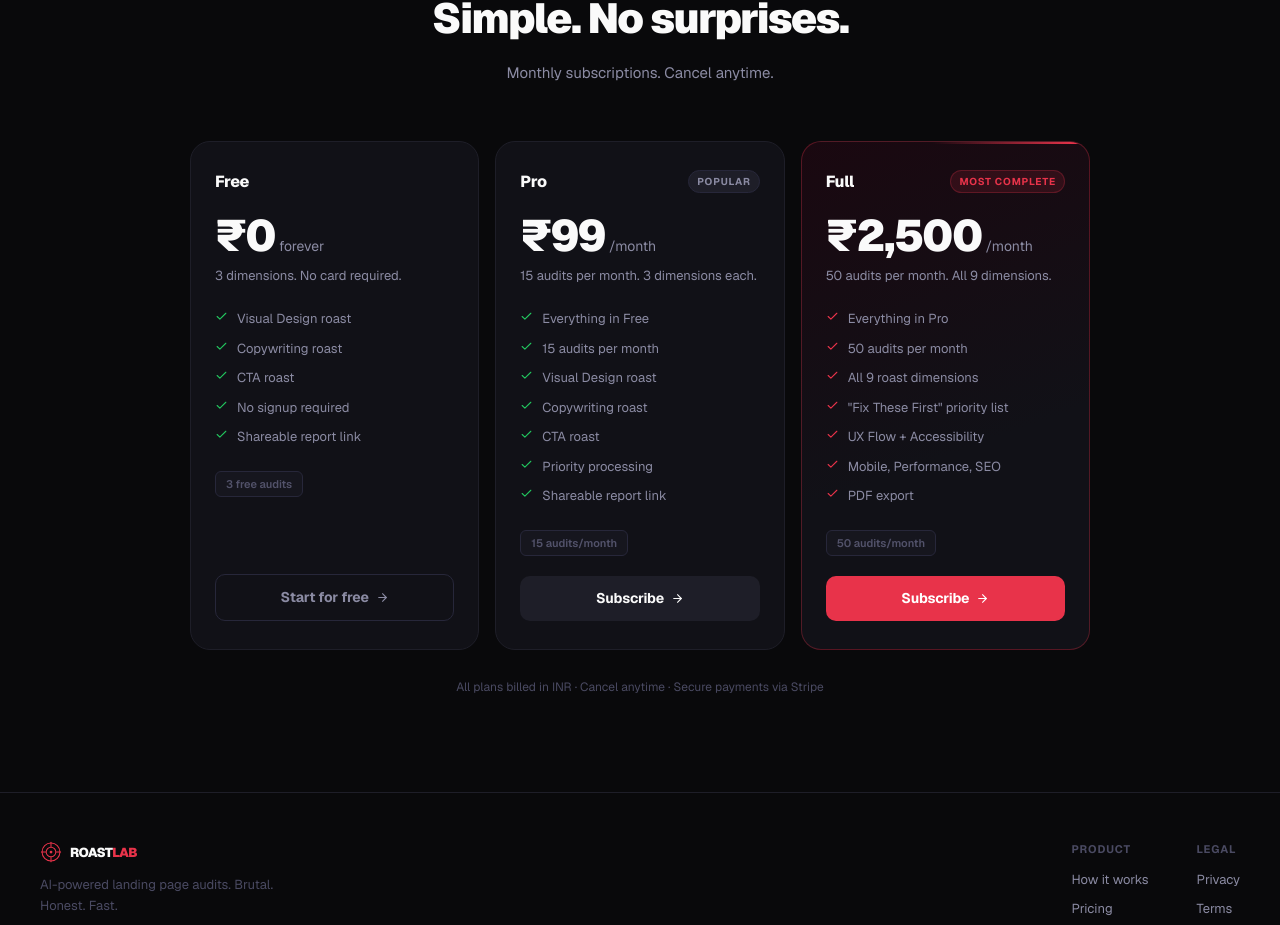
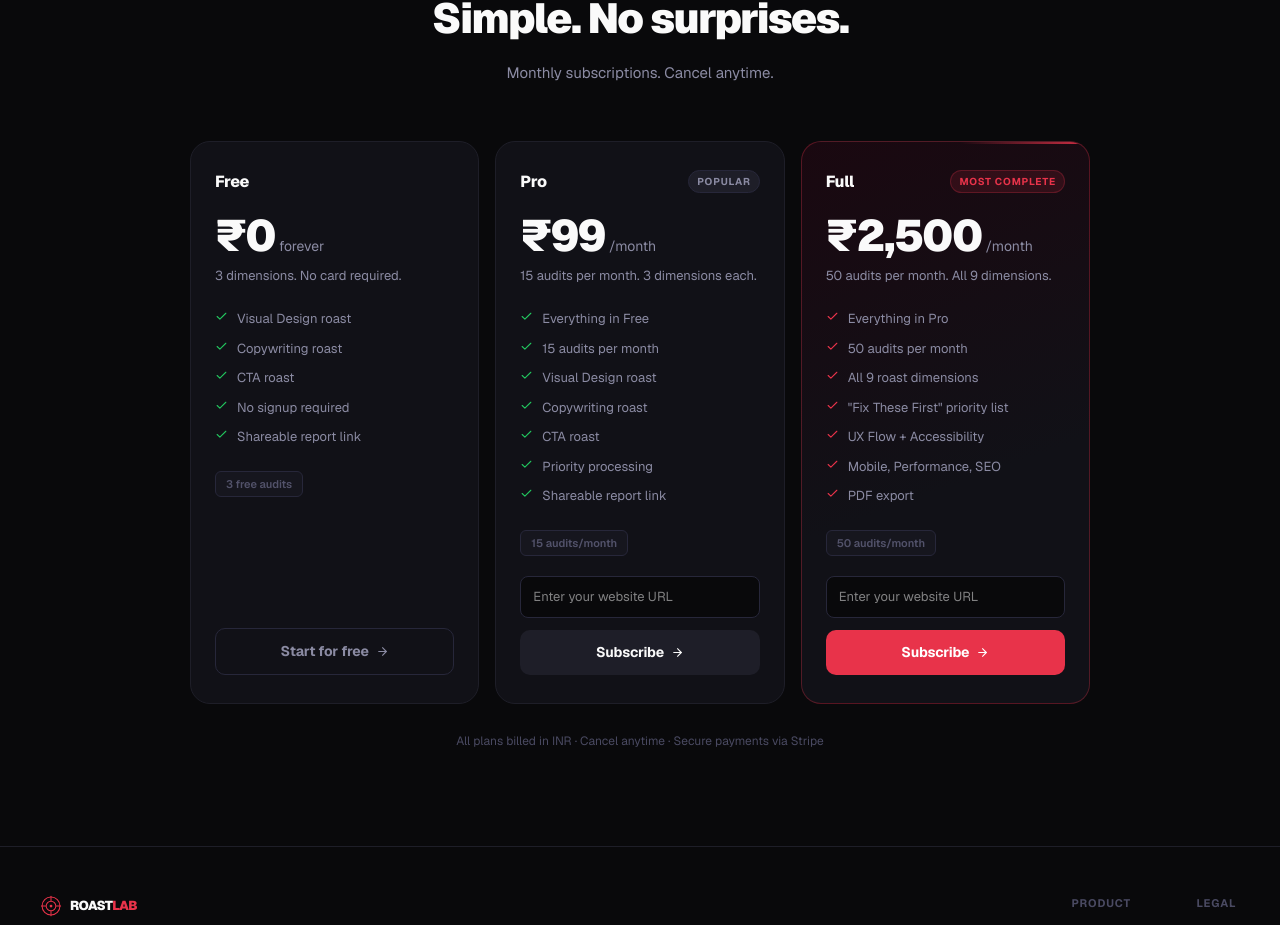
Before and after one commit to ritesh-1918/RoastLab, a Next.js app: page / in a window 1280 px wide. Shown: the part 3239-4164 px from the top of the page. Built offline with nearby package versions, Linux system fonts and the light colour scheme; no server answers.

Commit message:
use all imports properly - site url input, score/tier badges in admin, auth callback

```diff
--- a/app/admin/page.tsx
+++ b/app/admin/page.tsx
@@ -103,13 +103,11 @@ export default async function AdminPage() {
                 </thead>
                 <tbody>
                   {audits.map((a, i) => {
-                    const scoreColor = a.score >= 70 ? '#32D74B' : a.score >= 45 ? '#FFD60A' : '#FF2D55';
                     const dimCount = Array.isArray(a.dimensions) ? a.dimensions.length : 0;
-                    const date = new Date(a.created_at).toLocaleDateString('en-IN', { day: 'numeric', month: 'short', year: 'numeric' });
                     return (
                       <tr key={a.id} style={{ borderBottom: i < audits.length - 1 ? '1px solid #16161E' : 'none', transition: 'background 100ms' }}>
                         <td style={{ padding: '10px 16px', whiteSpace: 'nowrap' }}>
-                          <span style={{ fontSize: 14, fontWeight: 800, color: scoreColor }}>{a.score}</span>
+                          <ScoreBadge score={a.score} size="sm" />
                         </td>
                         <td style={{ padding: '10px 16px', maxWidth: 300 }}>
                           <span style={{ display: 'block', overflow: 'hidden', textOverflow: 'ellipsis', whiteSpace: 'nowrap', color: '#FAFAFA' }}>{a.url}</span>
@@ -118,12 +116,10 @@ export default async function AdminPage() {
                           <span style={{ fontSize: 11, color: '#4A4A62', fontFamily: 'monospace' }}>{a.user_id.slice(0, 16)}…</span>
                         </td>
                         <td style={{ padding: '10px 16px' }}>
-                          <span style={{ fontSize: 11, padding: '2px 8px', borderRadius: 5, background: a.tier === 'full' ? '#E8334A18' : '#27273A', color: a.tier === 'full' ? '#E8334A' : '#8B8BA3', fontWeight: 600 }}>
-                            {a.tier}
-                          </span>
+                          <TierBadge tier={a.tier} />
                         </td>
                         <td style={{ padding: '10px 16px', color: '#8B8BA3', textAlign: 'center' }}>{dimCount}</td>
-                        <td style={{ padding: '10px 16px', color: '#4A4A62', whiteSpace: 'nowrap' }}>{date}</td>
+                        <td style={{ padding: '10px 16px', color: '#4A4A62', whiteSpace: 'nowrap' }}>{relativeTime(a.created_at)}</td>
                         <td style={{ padding: '10px 16px' }}>
                           <Link href={`/analyze?url=${encodeURIComponent(a.url)}&tier=${a.tier}`} target="_blank"
                             style={{ color: '#4A4A62', display: 'flex', alignItems: 'center' }}>
--- a/app/analyze/page.tsx
+++ b/app/analyze/page.tsx
@@ -480,10 +480,10 @@ function AuthGate({ onSignIn }: { onSignIn: () => void }) {
           Free audit used
         </h2>
         <p style={{ margin: "0 0 24px", fontSize: 14, color: "#8B8BA3", lineHeight: 1.6 }}>
-          {"You've used your 1 free audit. Sign in to get 2 more free audits and keep roasting."}
+          {"You&apos;ve used your 1 free audit. Sign in to get 2 more free audits and keep roasting."}
         </p>
         <button
-          onClick={() => openSignIn()}
+          onClick={() => { openSignIn(); onSignIn(); }}
           style={{
             display: "inline-flex", alignItems: "center", gap: 8,
             padding: "13px 28px", borderRadius: 12, border: "none",
--- /dev/null
+++ b/app/api/audits/stats/route.ts
@@ -0,0 +1,10 @@
+import { NextResponse } from "next/server";
+import { currentUser } from "@clerk/nextjs/server";
+import { getUserStats } from "@/lib/db";
+
+export async function GET() {
+  const user = await currentUser();
+  if (!user) return NextResponse.json({ error: "Unauthorized" }, { status: 401 });
+  const stats = await getUserStats(user.id);
+  return NextResponse.json(stats);
+}
--- a/app/forgot-password/page.tsx
+++ b/app/forgot-password/page.tsx
@@ -202,7 +202,7 @@ export default function ForgotPasswordPage() {
                   <CheckCircle size={28} style={{ color: "#32D74B" }}/>
                 </div>
                 <h2 style={{ margin: "0 0 8px", fontSize: 20, fontWeight: 800 }}>Password reset!</h2>
-                <p style={{ margin: "0 0 24px", fontSize: 13, color: "#8B8BA3" }}>You're logged in. Redirecting to dashboard…</p>
+                <p style={{ margin: "0 0 24px", fontSize: 13, color: "#8B8BA3" }}>You&apos;re logged in. Redirecting to dashboard…</p>
                 <Link href="/dashboard" style={{ display: "inline-block", padding: "12px 24px", background: "#E8334A", color: "#fff", borderRadius: 8, fontSize: 13, fontWeight: 700, textDecoration: "none" }}>
                   Go to dashboard →
                 </Link>
--- a/components/landing/pricing.tsx
+++ b/components/landing/pricing.tsx
@@ -175,6 +175,27 @@ function PlanCard({ plan, index }: { plan: typeof PLANS[0]; index: number }) {
         {plan.limit}
       </div>
 
+      {/* Site URL input for paid plans */}
+      {plan.id !== 'free' && (
+        <input
+          type="text"
+          placeholder="Enter your website URL"
+          value={siteUrl}
+          onChange={(e) => setSiteUrl(e.target.value)}
+          style={{
+            width: '100%',
+            padding: '10px 12px',
+            borderRadius: 8,
+            border: '1px solid #27273A',
+            background: '#09090B',
+            color: '#FAFAFA',
+            fontSize: 13,
+            marginBottom: 12,
+            outline: 'none',
+          }}
+        />
+      )}
+
       {/* CTA */}
       <div style={{ marginTop: 'auto', display: 'flex', flexDirection: 'column', gap: 8 }}>
         <button
```
Also changed, not shown: build-out.txt (added).
